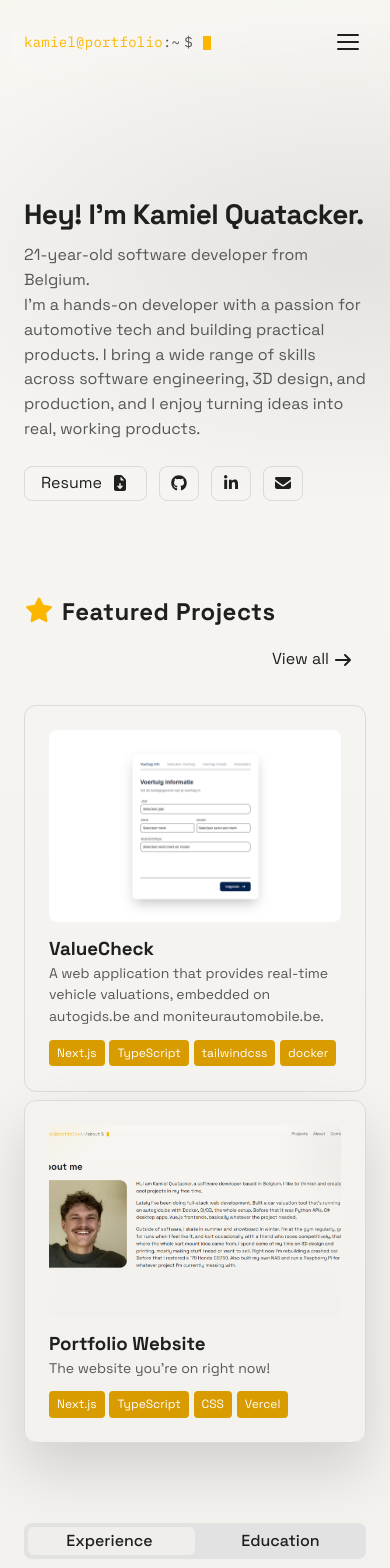
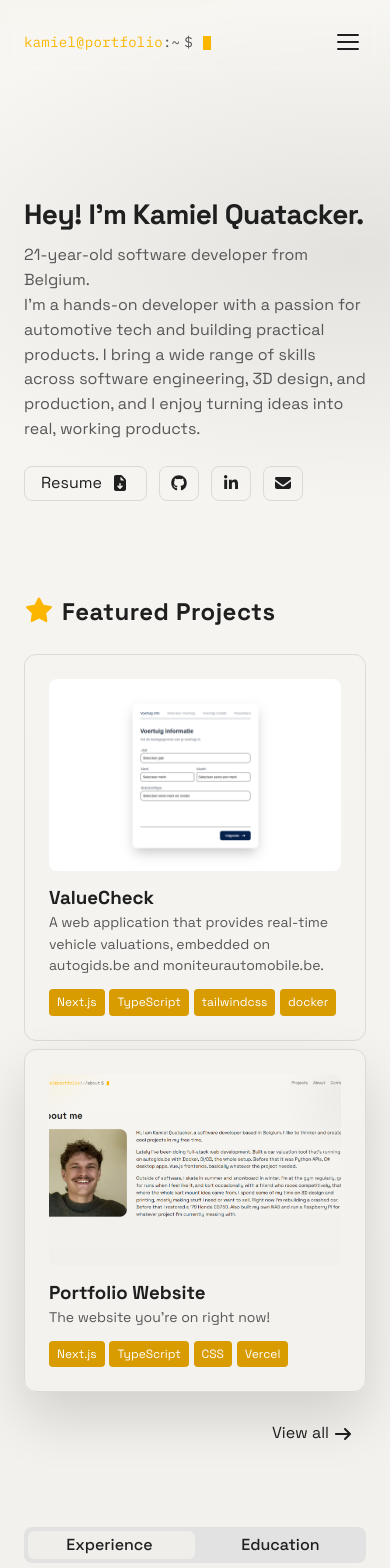
Before and after one commit to kamielquatacker/kamiel-portfolio, a Next.js app: page / in a window 390 px wide. Shown: the top 1568 px of the page. Built offline with nearby package versions, Linux system fonts and the light colour scheme.

Commit message:
Mobile responsive changes: contact page margin fix and view all projects button

```diff
--- a/app/globals.css
+++ b/app/globals.css
@@ -132,9 +132,14 @@ a {
   display: flex;
   align-items: center;
   justify-content: space-between;
-  flex-wrap: wrap;
   gap: 8px;
   margin-bottom: 24px;
+}
+
+.projects-view-all-mobile {
+  display: none;
+  margin-top: 12px;
+  justify-content: flex-end;
 }
 
 .technologies {
@@ -208,6 +213,24 @@ a {
 .view-all-link:hover {
   border-color: var(--accent);
   color: var(--accent);
+}
+
+.view-all-link-desktop {
+  display: inline-flex;
+}
+
+.view-all-link-mobile {
+  display: inline-flex;
+}
+
+@media (max-width: 700px) {
+  .view-all-link-desktop {
+    display: none;
+  }
+
+  .projects-view-all-mobile {
+    display: flex;
+  }
 }
 
 .project-title {
@@ -596,6 +619,10 @@ a {
   .contact-card:hover .contact-card-value-wrapper {
     grid-template-rows: 0fr;
   }
+
+  .contact-grid{
+    margin-bottom: 5rem;
+  }
 }
 
 .contact-card-title {
--- a/app/page.tsx
+++ b/app/page.tsx
@@ -61,7 +61,7 @@ export default function Home() {
             <FontAwesomeIcon className="section-title-icon" icon={faStar} />
             <span>Featured Projects</span>
           </h2>
-          <a href="/projects" className="view-all-link">
+          <a href="/projects" className="view-all-link view-all-link-desktop">
             <span className="">View all </span>
             <FontAwesomeIcon icon={faArrowRight} />
           </a>
@@ -71,6 +71,13 @@ export default function Home() {
           {featuredProjects.map((project) => (
             <ProjectCard key={project.slug} project={project} />
           ))}
+        </div>
+
+        <div className="projects-view-all-mobile">
+          <a href="/projects" className="view-all-link view-all-link-mobile">
+            <span>View all </span>
+            <FontAwesomeIcon icon={faArrowRight} />
+          </a>
         </div>
       </section>
 
```
